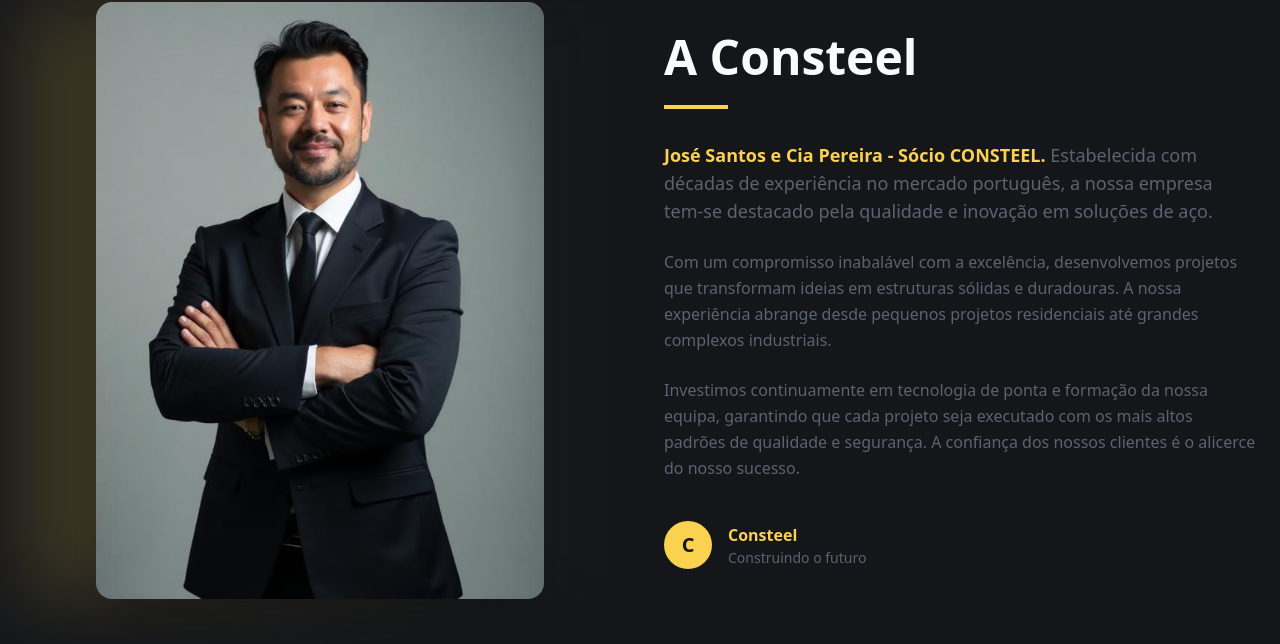
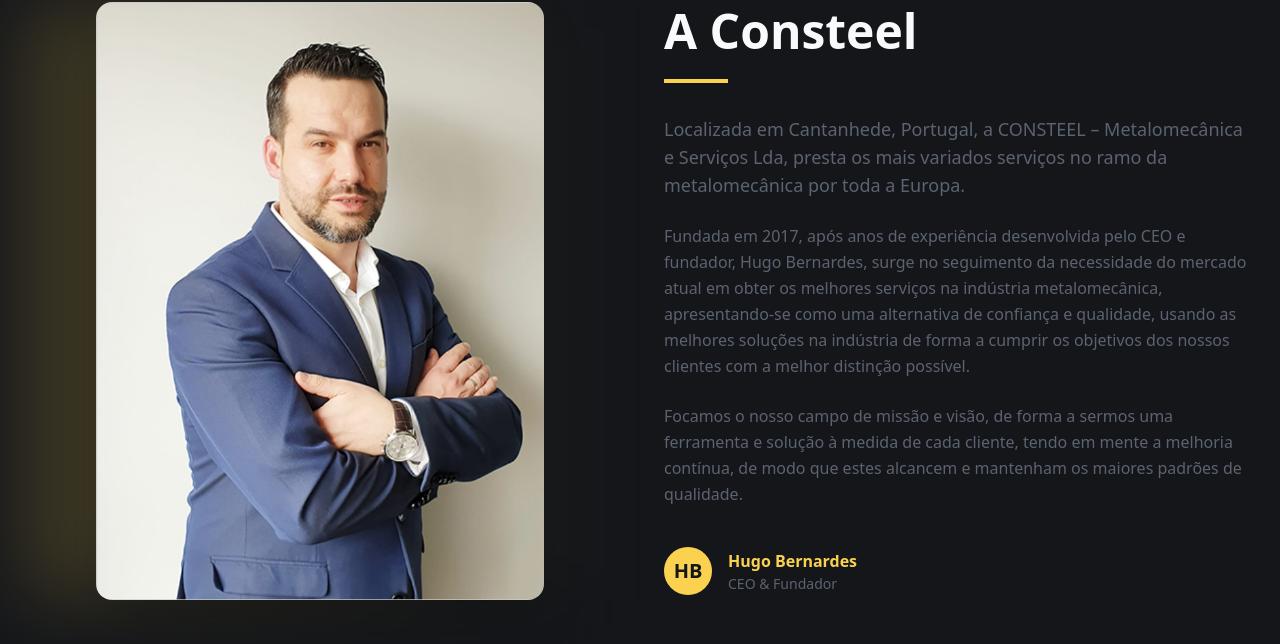
Before and after one commit to MarianaAMarqueS/aura-slide-folio, a React (Vite) app: page / in a window 1280 px wide. Shown: the part 958-1602 px from the top of the page. Built offline with nearby package versions, Linux system fonts and the light colour scheme; the HTML template or start-up script is replaced by a standard one.

Commit message:
Update About Section

```diff
--- a/src/components/AboutSection.tsx
+++ b/src/components/AboutSection.tsx
@@ -1,5 +1,5 @@
 import { useEffect, useState } from "react";
-import ceoImage from "@/assets/consteel-ceo.jpg";
+import ceoImage from "@/assets/hugo-bernardes-ceo.jpg";
 
 const AboutSection = () => {
   const [isVisible, setIsVisible] = useState(false);
@@ -35,7 +35,7 @@ const AboutSection = () => {
               <div className="absolute inset-0 bg-gradient-to-r from-consteel-gold/20 to-transparent blur-2xl" />
               <img
                 src={ceoImage}
-                alt="CEO da Consteel"
+                alt="Hugo Bernardes - CEO & Fundador da Consteel"
                 className="w-full max-w-md mx-auto rounded-2xl shadow-2xl relative z-10"
               />
             </div>
@@ -53,30 +53,24 @@ const AboutSection = () => {
 
             <div className="space-y-6 text-consteel-light-gray leading-relaxed">
               <p className="text-lg">
-                <span className="text-consteel-gold font-semibold">José Santos e Cia Pereira - Sócio CONSTEEL.</span>
-                {" "}Estabelecida com décadas de experiência no mercado português, a nossa empresa tem-se
-                destacado pela qualidade e inovação em soluções de aço.
+                Localizada em Cantanhede, Portugal, a CONSTEEL – Metalomecânica e Serviços Lda, presta os mais variados serviços no ramo da metalomecânica por toda a Europa.
               </p>
 
               <p>
-                Com um compromisso inabalável com a excelência, desenvolvemos projetos que transformam
-                ideias em estruturas sólidas e duradouras. A nossa experiência abrange desde pequenos
-                projetos residenciais até grandes complexos industriais.
+                Fundada em 2017, após anos de experiência desenvolvida pelo CEO e fundador, Hugo Bernardes, surge no seguimento da necessidade do mercado atual em obter os melhores serviços na indústria metalomecânica, apresentando-se como uma alternativa de confiança e qualidade, usando as melhores soluções na indústria de forma a cumprir os objetivos dos nossos clientes com a melhor distinção possível.
               </p>
 
               <p>
-                Investimos continuamente em tecnologia de ponta e formação da nossa equipa, garantindo
-                que cada projeto seja executado com os mais altos padrões de qualidade e segurança.
-                A confiança dos nossos clientes é o alicerce do nosso sucesso.
+                Focamos o nosso campo de missão e visão, de forma a sermos uma ferramenta e solução à medida de cada cliente, tendo em mente a melhoria contínua, de modo que estes alcancem e mantenham os maiores padrões de qualidade.
               </p>
 
               <div className="flex items-center gap-4 pt-4">
                 <div className="w-12 h-12 bg-consteel-gold rounded-full flex items-center justify-center">
-                  <span className="text-consteel-dark font-bold text-xl">C</span>
+                  <span className="text-consteel-dark font-bold text-xl">HB</span>
                 </div>
                 <div>
-                  <p className="text-consteel-gold font-semibold">Consteel</p>
-                  <p className="text-sm text-consteel-light-gray">Construindo o futuro</p>
+                  <p className="text-consteel-gold font-semibold">Hugo Bernardes</p>
+                  <p className="text-sm text-consteel-light-gray">CEO & Fundador</p>
                 </div>
               </div>
             </div>
```
Also changed, not shown: src/assets/hugo-bernardes-ceo.jpg (added).
